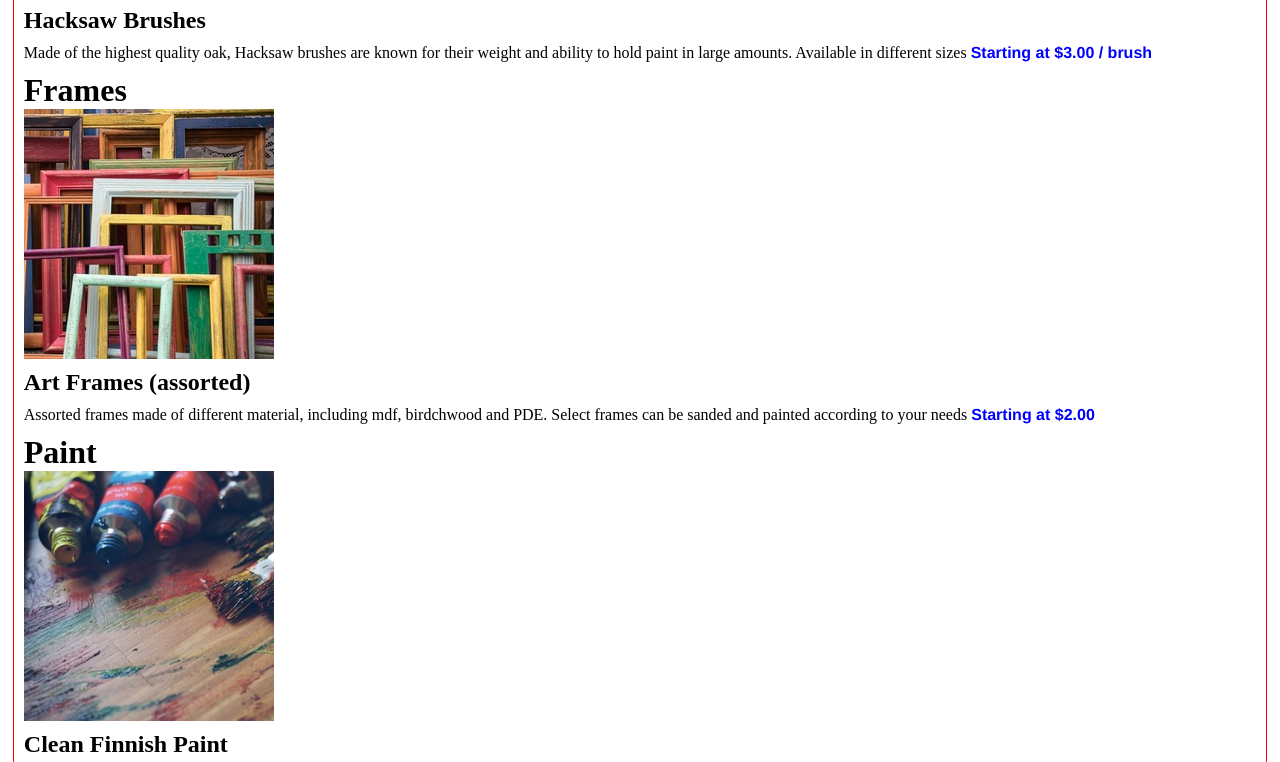
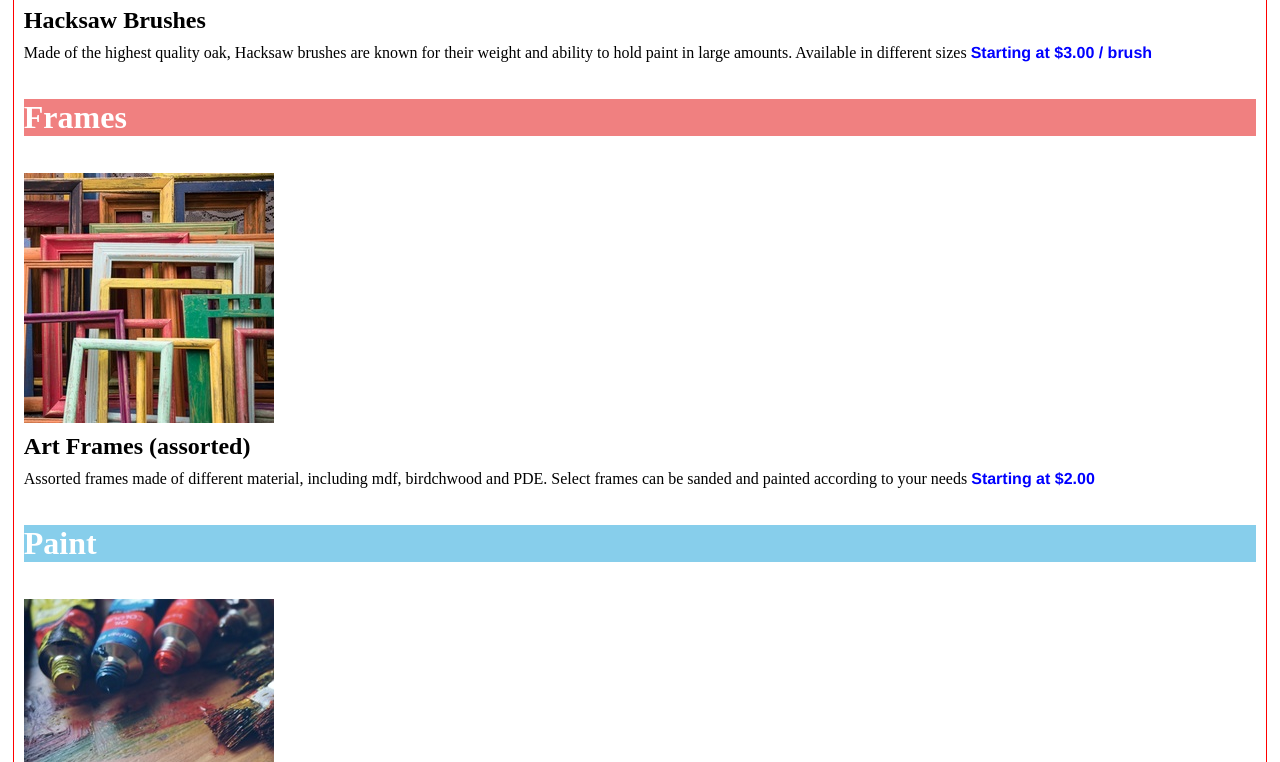
Before and after one commit to harryh38/cc-css-project, a plain HTML site: page index.html in a window 1280 px wide. Shown: the part 581-1343 px from the top of the page. Drawn offline with Linux system fonts and the light colour scheme.

Commit message:
HTML and CSS project complete

```diff
--- a/resources/style.css
+++ b/resources/style.css
@@ -51,3 +51,19 @@ p {
   font-weight: bold;
   color: blue;
 }
+
+/* Frames Section */
+.frames {
+  background-color: lightcoral;
+  color: white;
+  margin-top: 3%;
+  margin-bottom: 3%;
+}
+
+/* Paint Section */
+.paint {
+  background-color: skyblue;
+  color: white;
+  margin-top: 3%;
+  margin-bottom: 3%;
+}
```
Also changed, not shown: 3 other files.
